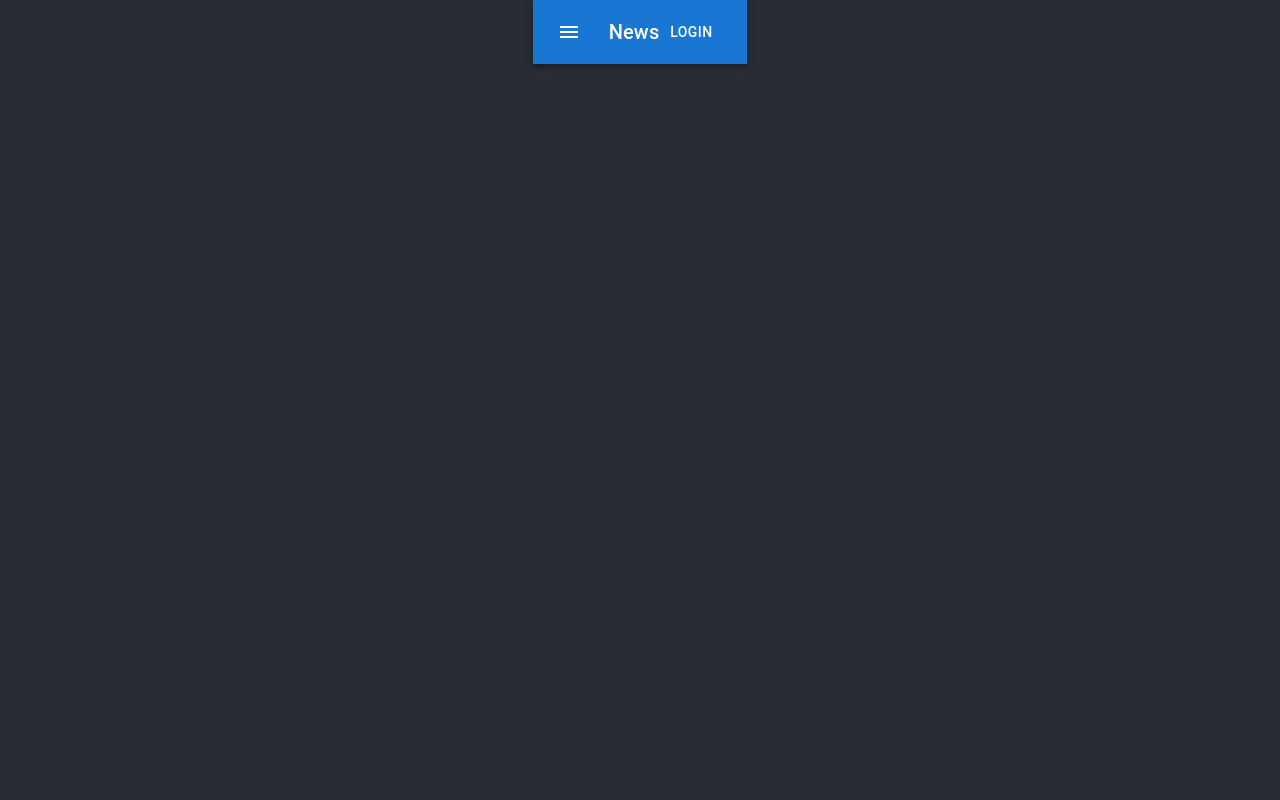
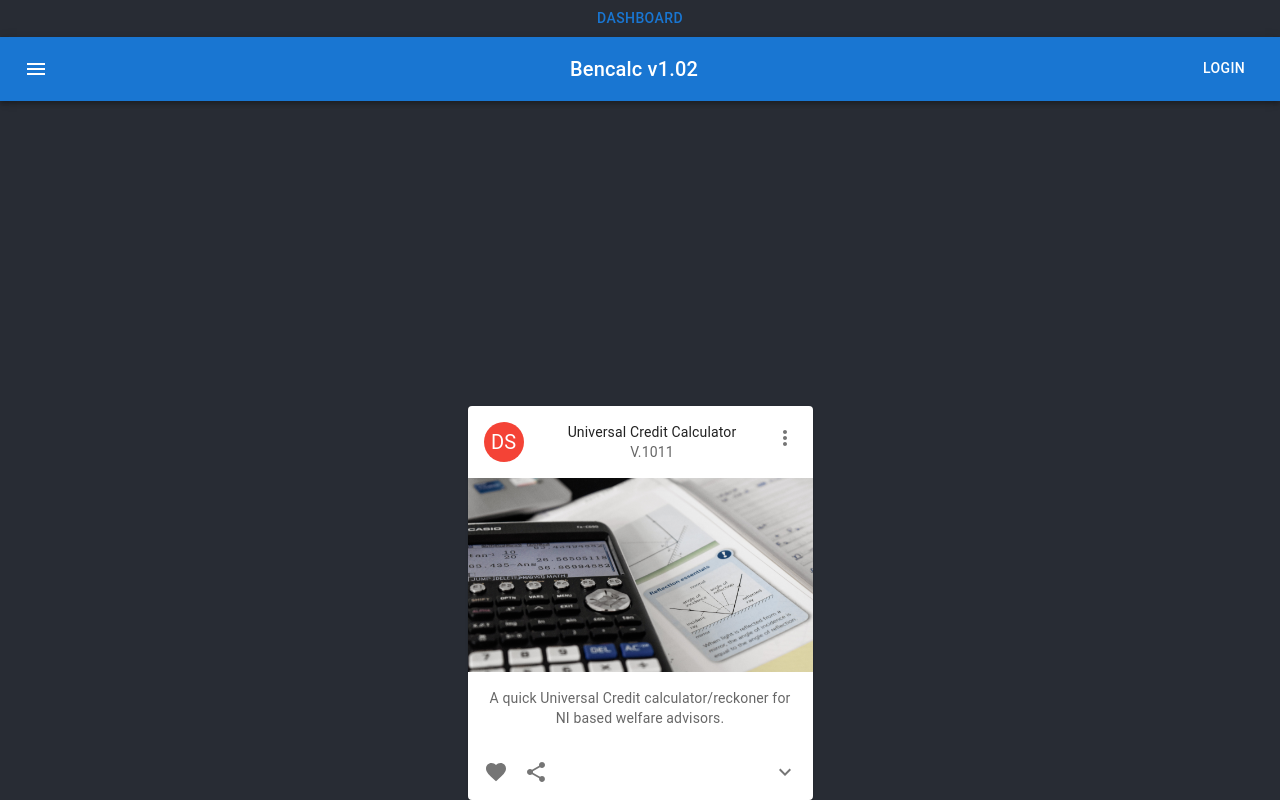
Before and after one commit to dnlstronge/materialuiexample, a React (Create React App) app: page / in a window 1280 px wide. Built offline with nearby package versions, Linux system fonts and the light colour scheme.

Commit message:
[x] - add UC card

```diff
--- a/src/App.js
+++ b/src/App.js
@@ -4,6 +4,8 @@ import Button from "@mui/material/Button"
 import Nav from './components/Nav/Nav';
 import { Box } from '@mui/system';
 import { Typography } from '@mui/material';
+import Menus from './components/Nav/Menus/Menus';
+import CalcCard from './components/calculators/CalcCard';
 
 function App() {
   return (
@@ -11,7 +13,11 @@ function App() {
       <header className="App-header">
       <Typography/>
 
+          <Menus />
           <Nav sx={{width: 1}}/>
+      <Box>
+        <CalcCard></CalcCard>
+      </Box>
 
 
       </header>
--- /dev/null
+++ b/src/components/Nav/Menus/Menus.js
@@ -0,0 +1,42 @@
+import * as React from 'react';
+import Button from '@mui/material/Button';
+import Menu from '@mui/material/Menu';
+import MenuItem from '@mui/material/MenuItem';
+
+export default function Menus() {
+  const [anchorEl, setAnchorEl] = React.useState(null);
+  const open = Boolean(anchorEl);
+  const handleClick = (event) => {
+    setAnchorEl(event.currentTarget);
+  };
+  const handleClose = () => {
+    setAnchorEl(null);
+  };
+
+  return (
+    <div>
+      <Button
+        id="basic-button"
+        aria-controls={open ? 'basic-menu' : undefined}
+        aria-haspopup="true"
+        aria-expanded={open ? 'true' : undefined}
+        onClick={handleClick}
+      >
+        Dashboard
+      </Button>
+      <Menu
+        id="basic-menu"
+        anchorEl={anchorEl}
+        open={open}
+        onClose={handleClose}
+        MenuListProps={{
+          'aria-labelledby': 'basic-button',
+        }}
+      >
+        <MenuItem onClick={handleClose}>Profile</MenuItem>
+        <MenuItem onClick={handleClose}>My account</MenuItem>
+        <MenuItem onClick={handleClose}>Logout</MenuItem>
+      </Menu>
+    </div>
+  );
+}
--- a/src/components/Nav/Nav.js
+++ b/src/components/Nav/Nav.js
@@ -11,8 +11,14 @@ import MenuIcon from '@mui/icons-material/Menu';
 
 export default function Nav() {
   return (
-    <Box sx={{ flexGrow: 1 }}>
-      <AppBar position="static">
+    <Box sx={{ flexGrow: 1,
+                width: 1,
+                height: 0.2,
+                alignItems: "left",
+                justifyContent: "left",
+                flexDirection: "row"
+    }}>
+      <AppBar position="static" >
         <Toolbar>
           <IconButton
             size="large"
@@ -23,8 +29,8 @@ export default function Nav() {
           >
             <MenuIcon />
           </IconButton>
-          <Typography variant="h6" component="div" sx={{ flexGrow: 1 }}>
-            News
+          <Typography variant="h6" component="div" sx={{ flexGrow: 6 }}>
+            Bencalc v1.02
           </Typography>
           <Button color="inherit">Login</Button>
         </Toolbar>
--- /dev/null
+++ b/src/components/calculators/CalcCard.js
@@ -0,0 +1,99 @@
+import * as React from 'react';
+import { styled } from '@mui/material/styles';
+import Card from '@mui/material/Card';
+import CardHeader from '@mui/material/CardHeader';
+import CardMedia from '@mui/material/CardMedia';
+import CardContent from '@mui/material/CardContent';
+import CardActions from '@mui/material/CardActions';
+import Collapse from '@mui/material/Collapse';
+import Avatar from '@mui/material/Avatar';
+import IconButton from '@mui/material/IconButton';
+import Typography from '@mui/material/Typography';
+import { red } from '@mui/material/colors';
+import FavoriteIcon from '@mui/icons-material/Favorite';
+import ShareIcon from '@mui/icons-material/Share';
+import ExpandMoreIcon from '@mui/icons-material/ExpandMore';
+import MoreVertIcon from '@mui/icons-material/MoreVert';
+import calcback from "../../Assets/calcback.jpg"
+
+const ExpandMore = styled((props) => {
+  const { expand, ...other } = props;
+  return <IconButton {...other} />;
+})(({ theme, expand }) => ({
+  transform: !expand ? 'rotate(0deg)' : 'rotate(180deg)',
+  marginLeft: 'auto',
+  transition: theme.transitions.create('transform', {
+    duration: theme.transitions.duration.shortest,
+  }),
+}));
+
+export default function CalcCard() {
+  const [expanded, setExpanded] = React.useState(false);
+
+  const handleExpandClick = () => {
+    setExpanded(!expanded);
+  };
+
+  return (
+    <Card sx={{ maxWidth: 345 }}>
+      <CardHeader
+        avatar={
+          <Avatar sx={{ bgcolor: red[500] }} aria-label="recipe">
+            DS
+          </Avatar>
+        }
+        action={
+          <IconButton aria-label="settings">
+            <MoreVertIcon />
+          </IconButton>
+        }
+        title="Universal Credit Calculator"
+        subheader="V.1011"
+      />
+      <CardMedia
+        component="img"
+        height="194"
+        image={calcback}
+        alt="UC calculator"
+      />
+      <CardContent>
+        <Typography variant="body2" color="text.secondary">
+            A quick Universal Credit calculator/reckoner for NI based
+            welfare advisors.
+        </Typography>
+      </CardContent>
+      <CardActions disableSpacing>
+        <IconButton aria-label="add to favorites">
+          <FavoriteIcon />
+        </IconButton>
+        <IconButton aria-label="share">
+          <ShareIcon />
+        </IconButton>
+        <ExpandMore
+          expand={expanded}
+          onClick={handleExpandClick}
+          aria-expanded={expanded}
+          aria-label="show more"
+        >
+          <ExpandMoreIcon />
+        </ExpandMore>
+      </CardActions>
+      <Collapse in={expanded} timeout="auto" unmountOnExit>
+        <CardContent>
+          <Typography paragraph>Info</Typography>
+
+
+          <Typography paragraph>
+            Allows users to quickly work out universal credit entitlement estimates. It takes
+            into account work status, income and personal circumstances to determine first
+            the maximum amount of universal credit that the claimant could receive, and then
+            the amount that should be deducted based on earnings and unearned/other income.
+            Users should be familiar with how UC is calculated and what the different elements
+            represent
+          </Typography>
+
+        </CardContent>
+      </Collapse>
+    </Card>
+  );
+}
```
Also changed, not shown: src/Assets/calcback.jpg (added), src/Assets/calcback2.jpg (added), src/components/calculators/ProjectArray.js (added).
